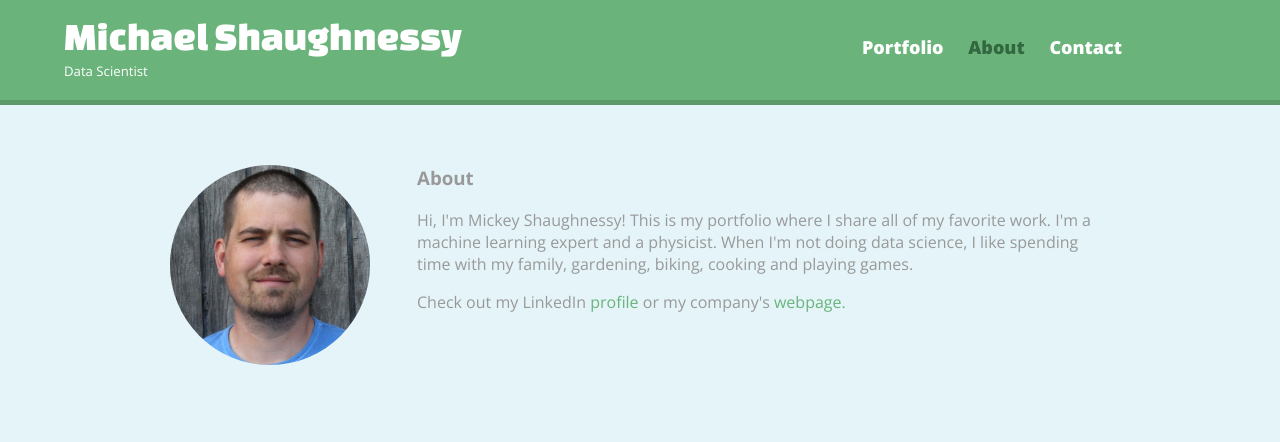
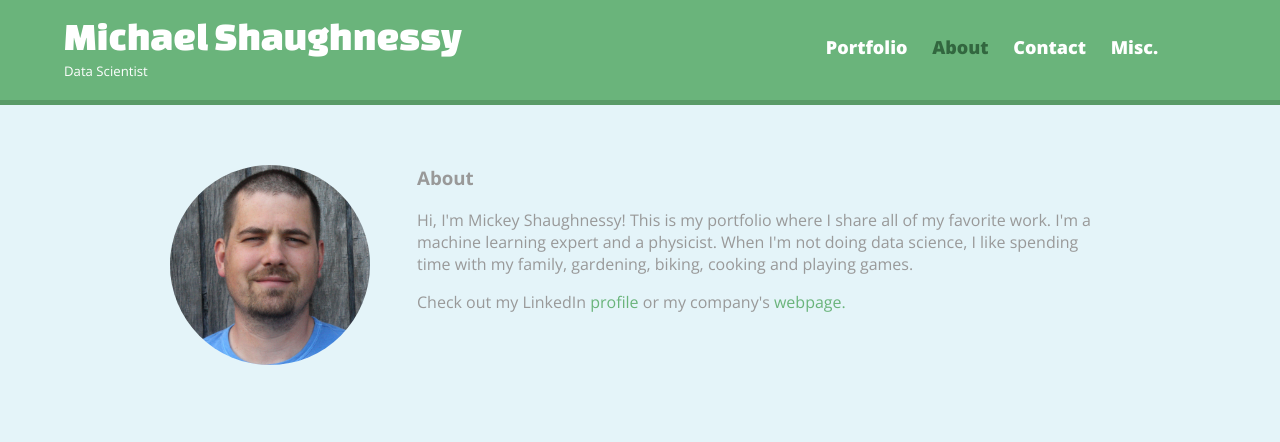
Before and after one commit to mickeyshaughnessy/website, a website: page about.html in a window 1280 px wide. Shown: the top 442 px of the page. Drawn offline with nearby package versions, Linux system fonts and the light colour scheme.

Commit message:
add music and ad section and misc section

```diff
--- a/about.html
+++ b/about.html
@@ -21,6 +21,7 @@
           <li><a href="index.html">Portfolio</a></li>
           <li><a href ="about.html" class="selected">About</a></li>
           <li><a href="contact.html">Contact</a></li>
+          <li><a href="misc.html">Misc.</a></li>
         </ul>
       </nav>
     </header>
```
Also changed, not shown: contact.html (+1 -0 lines), index.html (+1 -0 lines).
